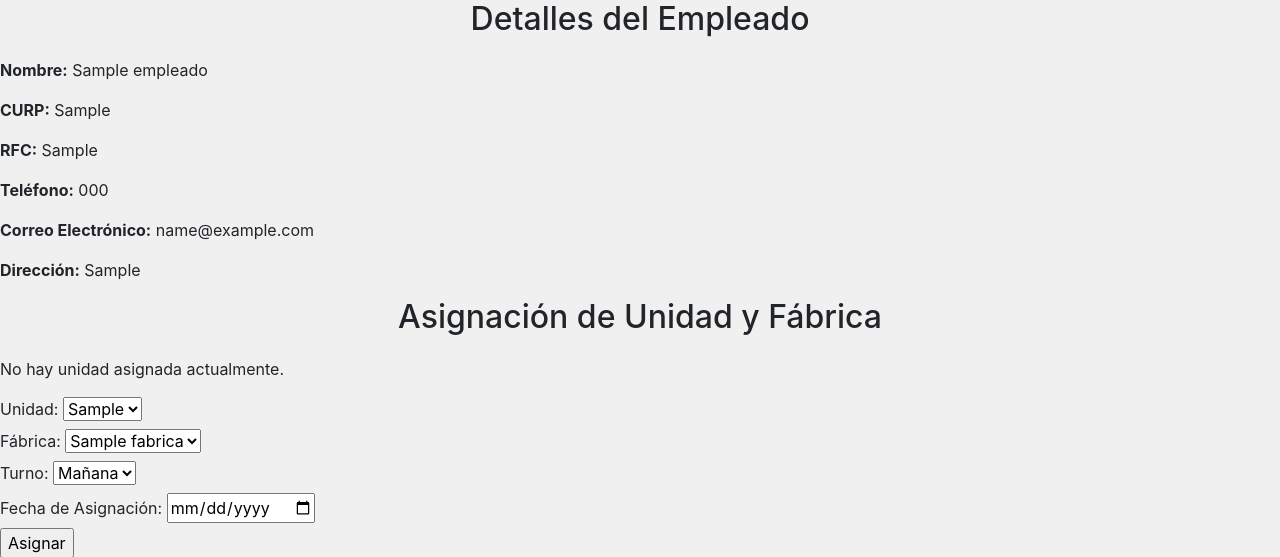
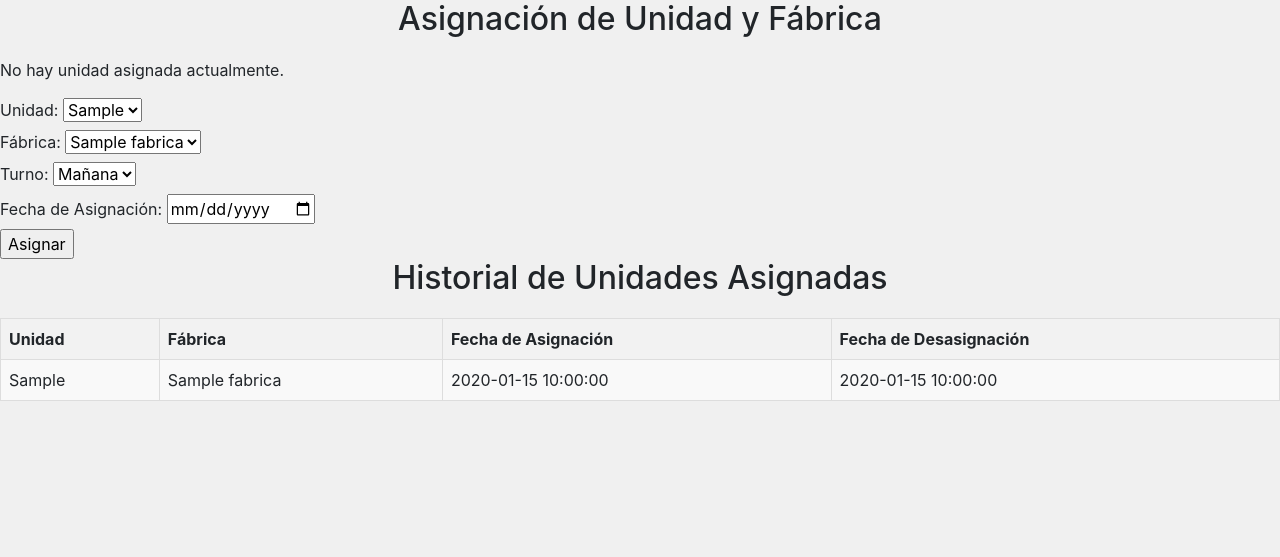
Before and after one commit to cecidavi/MI-KNQ, a PHP site: page /unidades_empleado.php?id=1 in a window 1280 px wide. Shown: the part 112-669 px from the top of the page. After the commit the page ends 513 px from the top, so only its background shows below. Run offline with PHP 8.4, Linux system fonts and the light colour scheme; the visitor is signed in with stand-in values (Sample User, id 1); tables that the repository leaves empty or names only in its code hold one stand-in row (values such as "Sample post").

Commit message:
ya casi listo

```diff
--- a/unidades_empleado.php
+++ b/unidades_empleado.php
@@ -100,18 +100,9 @@ if ($_SERVER['REQUEST_METHOD'] == 'POST') {
 <html lang="es">
 <head>
     <meta charset="UTF-8">
-    <title>Detalle del Empleado</title>
+    <title>Unidades KNQ</title>
 </head>
 <body>
-
-    <h2>Detalles del Empleado</h2>
-    <p><strong>Nombre:</strong> <?php echo htmlspecialchars($empleado['nombre']); ?></p>
-    <p><strong>CURP:</strong> <?php echo htmlspecialchars($empleado['curp']); ?></p>
-    <p><strong>RFC:</strong> <?php echo htmlspecialchars($empleado['rfc']); ?></p>
-    <p><strong>Teléfono:</strong> <?php echo htmlspecialchars($empleado['telefono']); ?></p>
-    <p><strong>Correo Electrónico:</strong> <?php echo htmlspecialchars($empleado['email']); ?></p>
-    <p><strong>Dirección:</strong> <?php echo htmlspecialchars($empleado['direccion']); ?></p>
-
     <h2>Asignación de Unidad y Fábrica</h2>
     <?php if ($unidad): ?>
         <p>Unidad actual: <?php echo htmlspecialchars($unidad['numero_unidad']); ?> - <?php echo htmlspecialchars($unidad['nombre_fabrica']); ?> (Asignada el <?php echo htmlspecialchars($unidad['fecha_asignacion']); ?>)</p>
```
